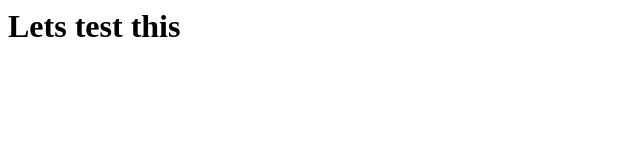
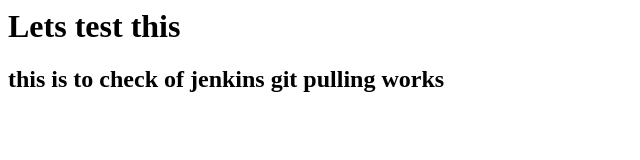
Before and after one commit to kedardeworks/repofor2025, a plain HTML site: page index.html in a window 1280 px wide. Shown: the whole page, without its empty margins (0-640 px from the left). Drawn offline with Linux system fonts and the light colour scheme.

Commit message:
Update index.html

```diff
--- a/index.html
+++ b/index.html
@@ -1 +1,2 @@
 <h1>Lets test this </h1>
+<h2> this is to check of jenkins git pulling works</h2>
```
